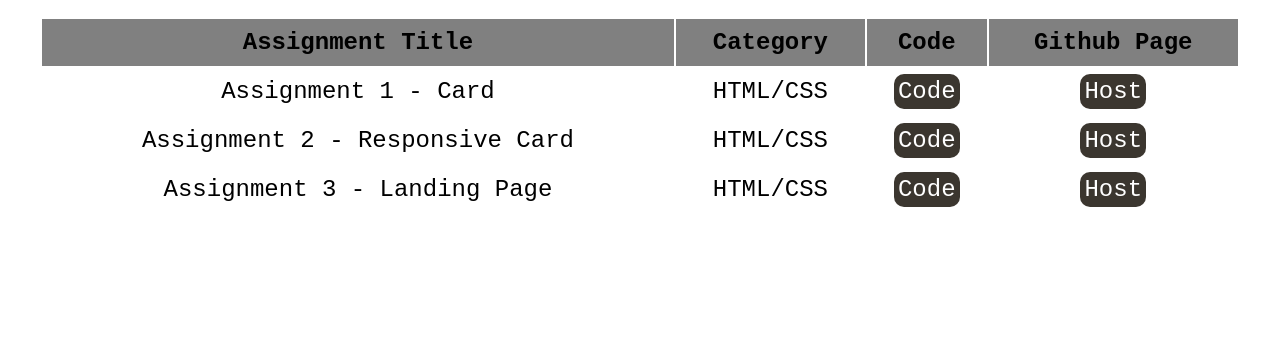
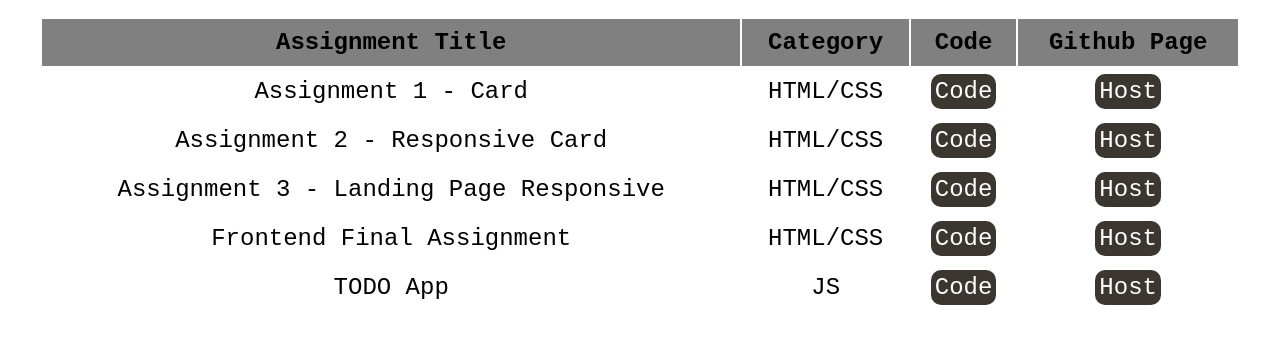
Before and after one commit to Sabnit/Assignment-Board, a plain HTML site: page index.html in a window 1280 px wide. Shown: the part 181-524 px from the top of the page. Drawn offline with Linux system fonts and the light colour scheme.

Commit message:
added new assignment

```diff
--- a/index.html
+++ b/index.html
@@ -37,10 +37,22 @@
         <td><a href="https://sabnit.github.io/Responsive-Card/" target="_blank">Host</a></td>
       </tr>
       <tr>
-        <td>Assignment 3 - Landing Page</td>
+        <td>Assignment 3 - Landing Page Responsive</td>
         <td>HTML/CSS</td>
         <td><a href="https://github.com/Sabnit/Landing-Page" target="_blank">Code</a></td>
         <td><a href="https://sabnit.github.io/Landing-Page/" target="_blank">Host</a></td>
+      </tr>
+      <tr>
+        <td>Frontend Final Assignment </td>
+        <td>HTML/CSS</td>
+        <td><a href="https://sabnit.github.io/vaccination-app/" target="_blank">Code</a></td>
+        <td><a href="https://github.com/Sabnit/vaccination-app" target="_blank">Host</a></td>
+      </tr>
+      <tr>
+        <td>TODO App  </td>
+        <td>JS</td>
+        <td><a href="https://github.com/Sabnit/Todo-app" target="_blank">Code</a></td>
+        <td><a href="https://sabnit.github.io/Todo-app/" target="_blank">Host</a></td>
       </tr>
     </tbody>
     </table>
```
